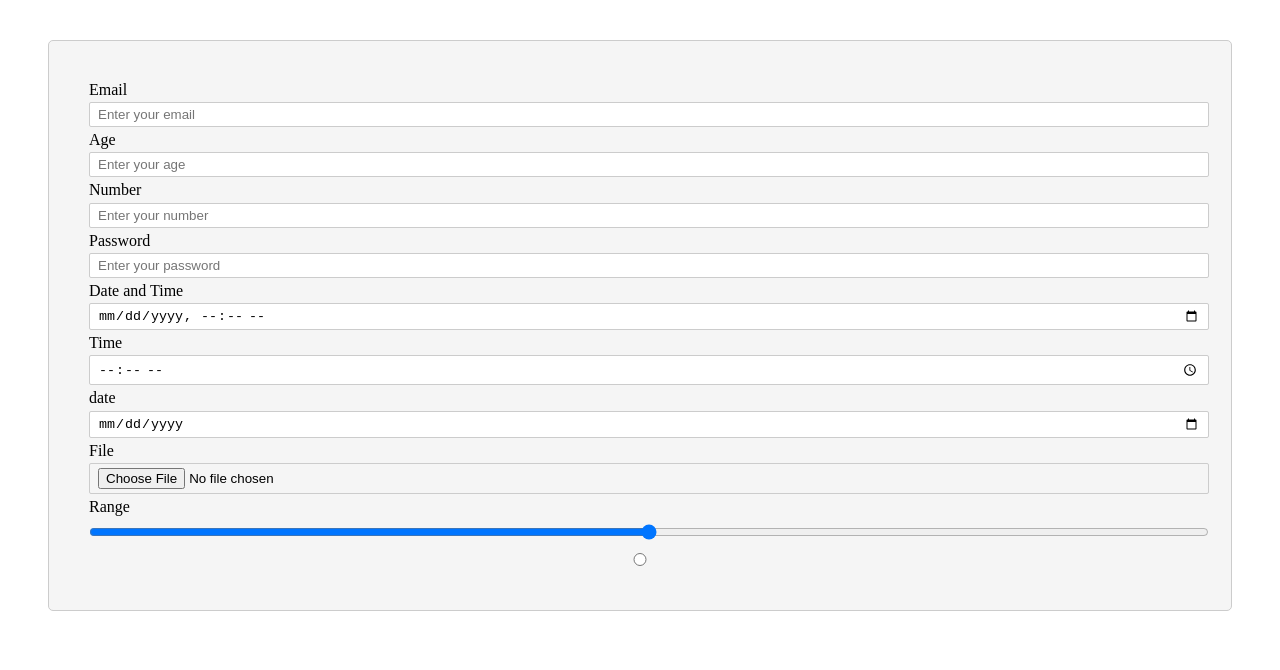
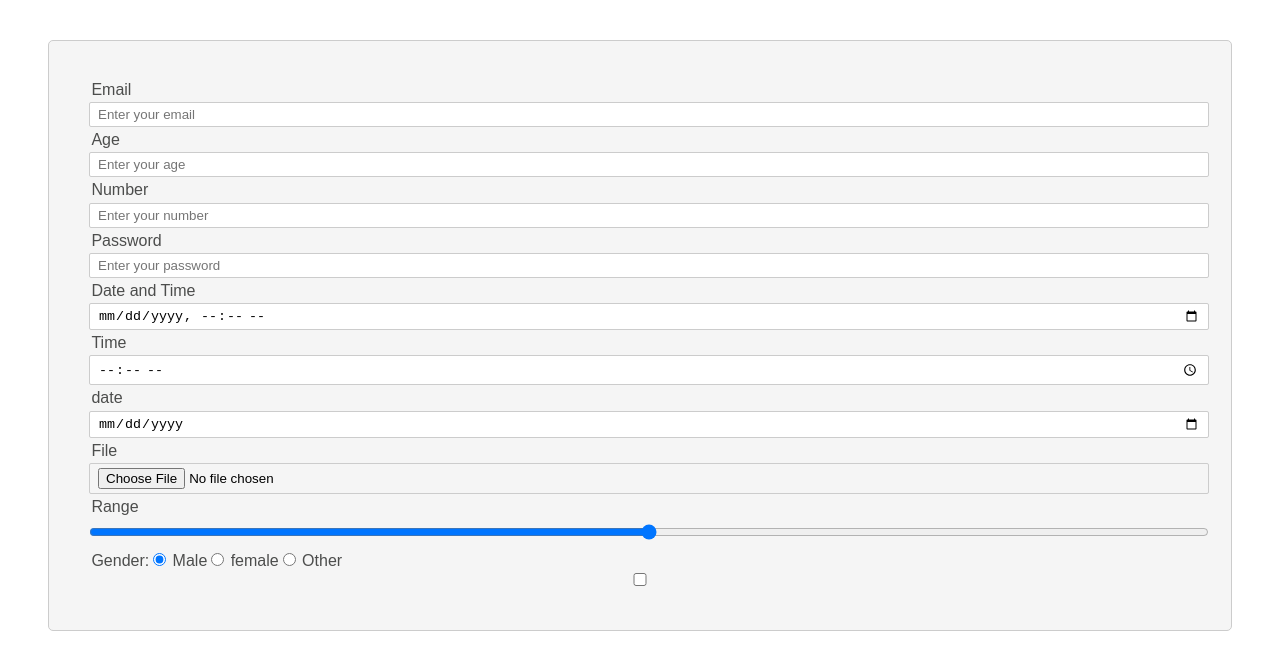
Before and after one commit to basnetdebit/MERN, a plain HTML site: page from.html in a window 1280 px wide. Drawn offline with Linux system fonts and the light colour scheme.

Commit message:
fromnew1

```diff
--- a/from.css
+++ b/from.css
@@ -20,8 +20,18 @@ input {
     border-radius: 3px; */
 }
 label {
+    font-family: sans-serif;
+    color: #4c4d4c;
+    margin-left: 0.15rem;
 
     /* display: block;
     margin-bottom: 0.5rem;
     font-weight: bold; */
 }
+
+input[type="radio"]{
+    width: auto;
+}
+input[type="checbox"]{
+    width: auto;
+}
--- a/from.html
+++ b/from.html
@@ -4,7 +4,7 @@
     <meta charset="UTF-8" />
     <meta name="viewport" content="width=device-width, initial-scale=1.0" />
     <title>Document</title>
-    <link rel="stylesheet" href="from.css">
+    <link rel="stylesheet" href="from.css" />
   </head>
   <body>
     <form class="action">
@@ -41,32 +41,46 @@
           placeholder="Enter your password"
         />
       </div>
+
       <div>
         <label for="datetime">Date and Time </label>
         <input type="datetime-local" id="datetime" name="datetime" />
       </div>
+
       <div>
         <label for="time">Time</label>
         <input type="time" id="time" name="time" />
       </div>
+
       <div>
         <label for="date">date</label>
         <input type="date" id="date" name="date" />
       </div>
 
-        <div>
-            <label for="file">File</label>
-            <input type="file" id="file" name="file" />
+      <div>
+        <label for="file">File</label>
+        <input type="file" id="file" name="file" />
       </div>
 
       <div>
         <label for="range">Range</label>
         <input type="range" id="range" name="range" min="0" max="100" />
       </div>
-      <div>
-        <input type="radio" id="text" name="text" placeholder="Enter text here">
-      </div>
 
+    <div>
+      <label for="">Gender:</label>
+      <input type="radio" name="gender" value="male" checked id="male">
+      <label for="male">Male</label>
+      <input type="radio" name="gender" value="female" id="female">
+      <label for="female">female</label>
+      <input type="radio" name="gender" value="other" id="other">
+      <label for="other">Other</label>
+    </div>
+
+    <div>
+      <input type="checkbox" name="hobby  ">
+    </div>
+    <divs></divs>
 
     </form>
   </body>
```
